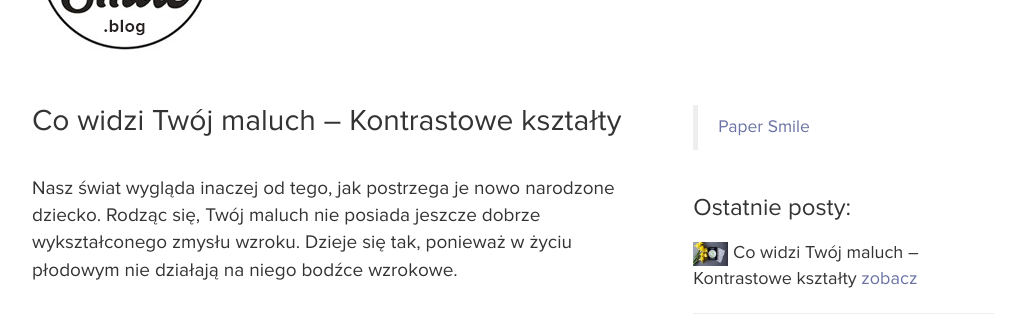
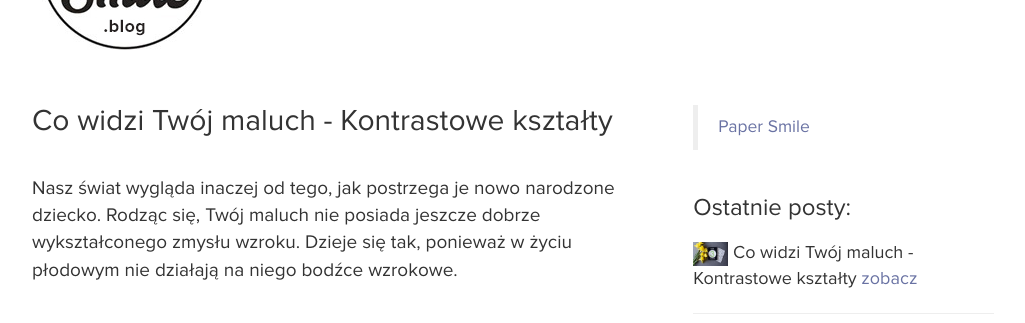
Before and after one commit to lukaszkomar/blog.papersmile.pl, a Jekyll site: the page built from _posts/2018-02-25-co-widzi-twoj-maluch-kontrastowe-ksztalty.html, in a window 1280 px wide and 900 px high. Shown: the part 127-450 px from the top of the window, without its empty margins (127-1152 px from the left). Built offline with Jekyll 4.4.1, drawn with Linux system fonts in a browser that asks for light colours; nearby versions of some CDN libraries; some of the changed text lies outside the part shown.

```diff
--- a/_posts/2018-02-25-co-widzi-twoj-maluch-kontrastowe-ksztalty.html
+++ b/_posts/2018-02-25-co-widzi-twoj-maluch-kontrastowe-ksztalty.html
@@ -1,6 +1,6 @@
 ---
 layout: blog
-title: "Co widzi Twój maluch – Kontrastowe kształty"
+title: "Co widzi Twój maluch - Kontrastowe kształty"
 date: 2018-02-25 11:11:11
 rssdate: "Sun, 25 Feb 2018 11:11:11 +0100"
 rssid: "20180225"
```
